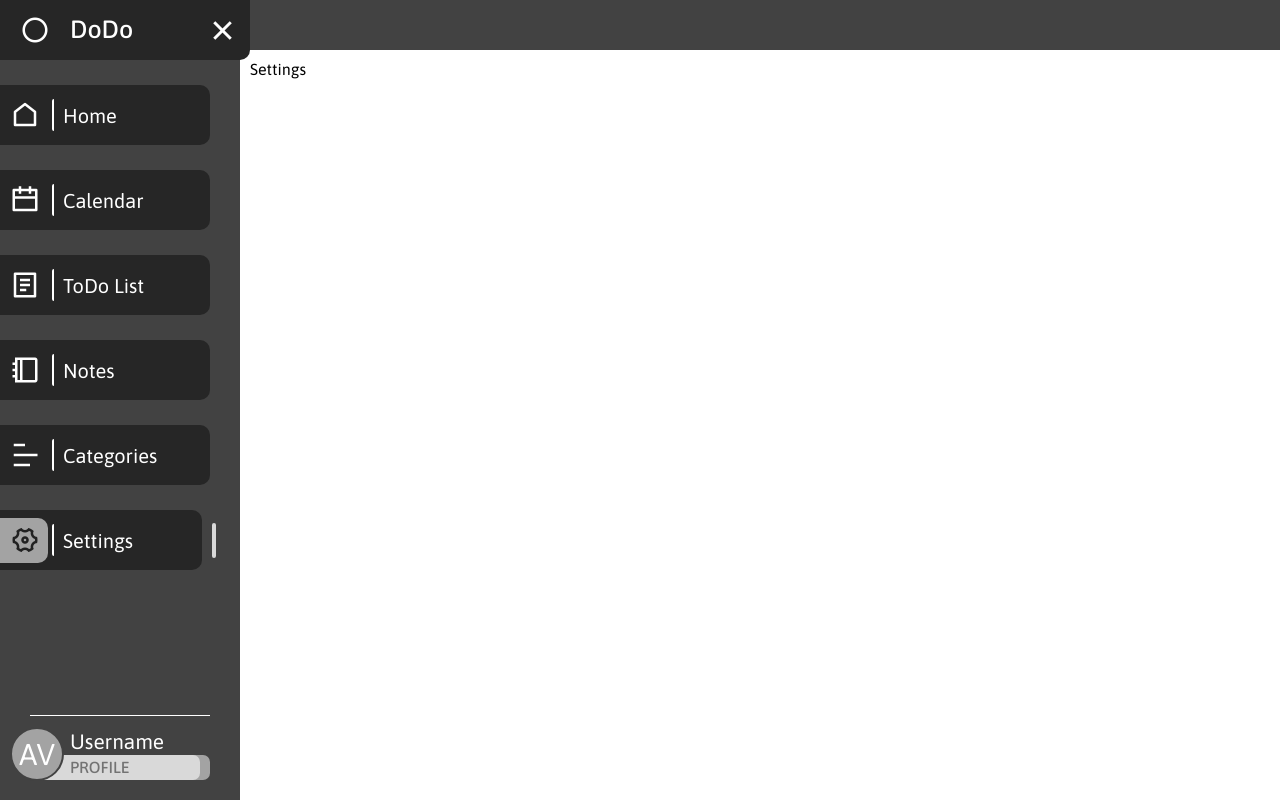
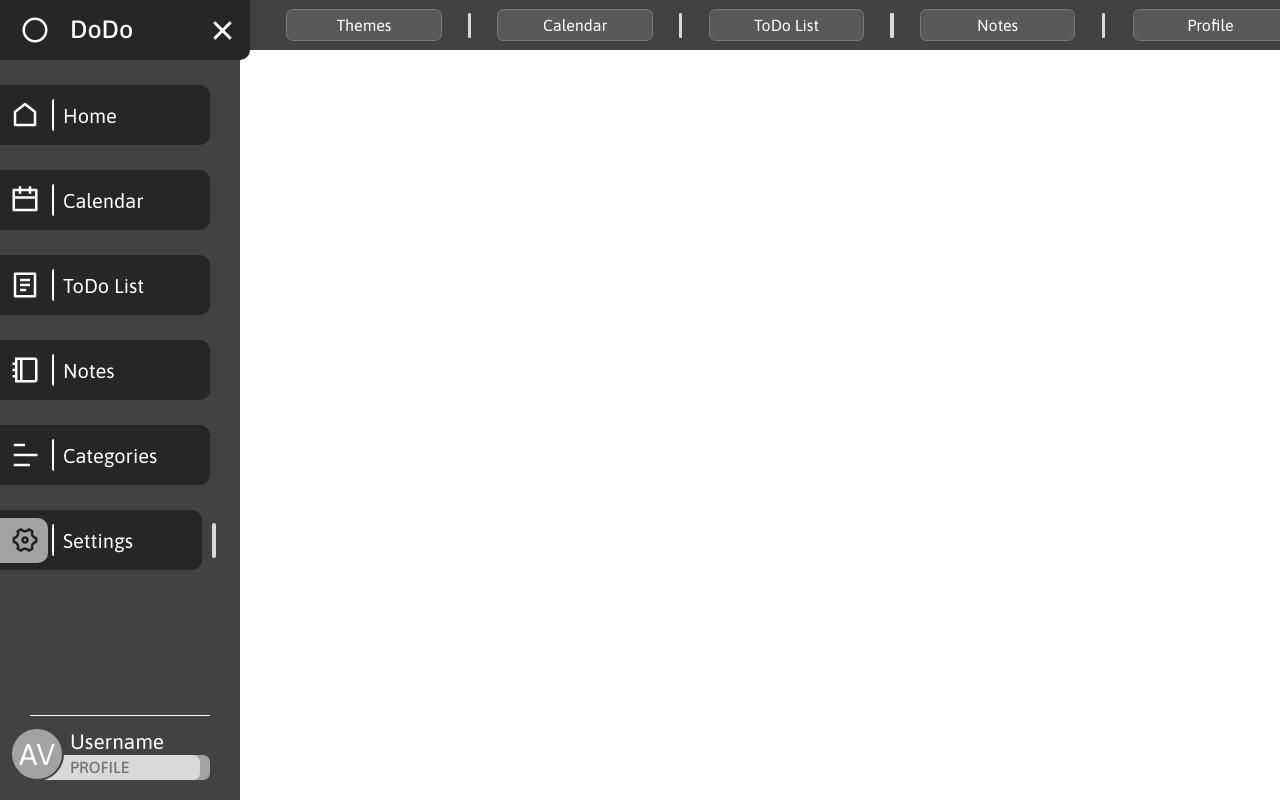
Before and after one commit to akai-org/akaitodo-frontend, a React (Vite) app: page /settings in a window 1280 px wide. Built offline with nearby package versions, Linux system fonts and the light colour scheme.

Commit message:
Add navbar styling

```diff
--- a/src/pages/settings/Settings.jsx
+++ b/src/pages/settings/Settings.jsx
@@ -1,9 +1,42 @@
 import '#src/styles/App.scss';
+import { useLocation } from 'react-router-dom';
 
 import styles from '#src/styles/pages/Settings.module.scss';
+import NavbarModule from '../../layout/Navbar/NavbarModule';
+
+const availableFolds = [
+    "themes",
+    "calendar",
+    "todolist",
+    "notes",
+    "profile"
+];
+
+const navbarElementsArray = [
+    "Themes",
+    "Calendar",
+    "ToDo List",
+    "Notes",
+    "Profile"
+];
+
+const navbarElements = navbarElementsArray.map((element, index, array) => (
+    <div className={styles.elementWithPipe}>
+        <div className={styles.navbarElement}>{element}</div>
+        {index !== array.length - 1 && <div className={styles.navbarPipe}></div>}
+    </div>
+));
 
 const Settings = (props) => {
-    return <div>Settings {props.message}</div>;
+    return (
+        <div>
+            <NavbarModule>
+                <div className={styles.navbar}>
+                    {navbarElements}
+                </div>
+            </NavbarModule>
+        </div>
+    );
 };
 
 export default Settings;
--- a/src/styles/pages/Settings.module.scss
+++ b/src/styles/pages/Settings.module.scss
@@ -0,0 +1,42 @@
+@use '../vars' as *;
+
+* {
+    margin: 0;
+}
+
+.navbar {
+    width: 82.5vw;
+    height: 100%;
+    // background-color: tomato;
+    display: flex;
+    flex-direction: row;
+    justify-content: space-around;
+
+}
+
+.elementWithPipe {
+    display: flex;
+    flex-direction: row;
+    width: 100%;
+}
+
+.navbarElement {
+    display: flex;
+    align-items: center;
+    justify-content: center;
+    width: 12vw;
+    height: 60%;
+    margin: auto;
+    color: $basebg-color;
+    background-color: #595959; // new colors nonexisting in vars yet
+    border: 1px solid #787878; // new color
+    border-radius: 0.5vw;
+}
+
+.navbarPipe {
+    width: 0.25vw;
+    height: 50%;
+    margin: auto 0;
+    background-color: $lightgray-color;
+    border-radius: 0.1vw;
+}
```
